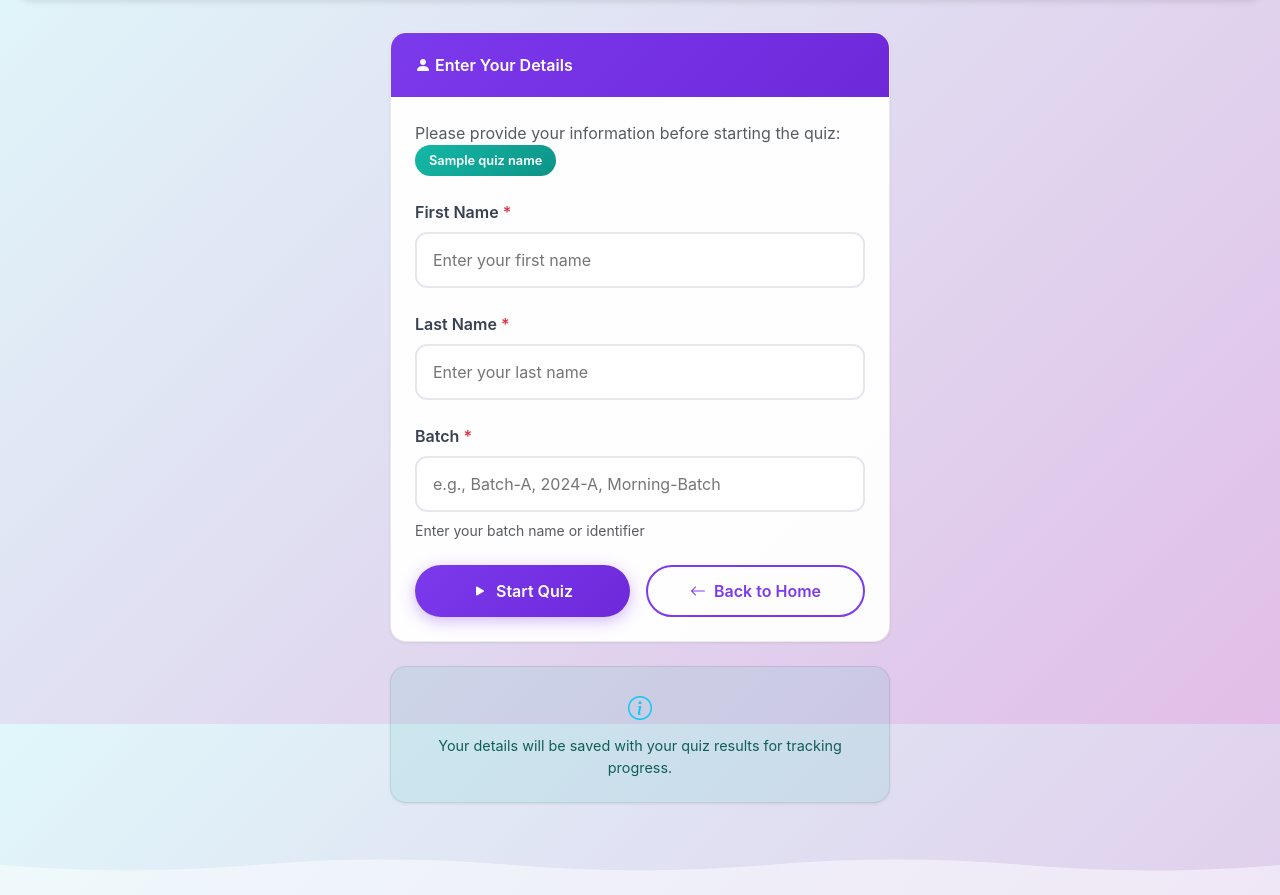
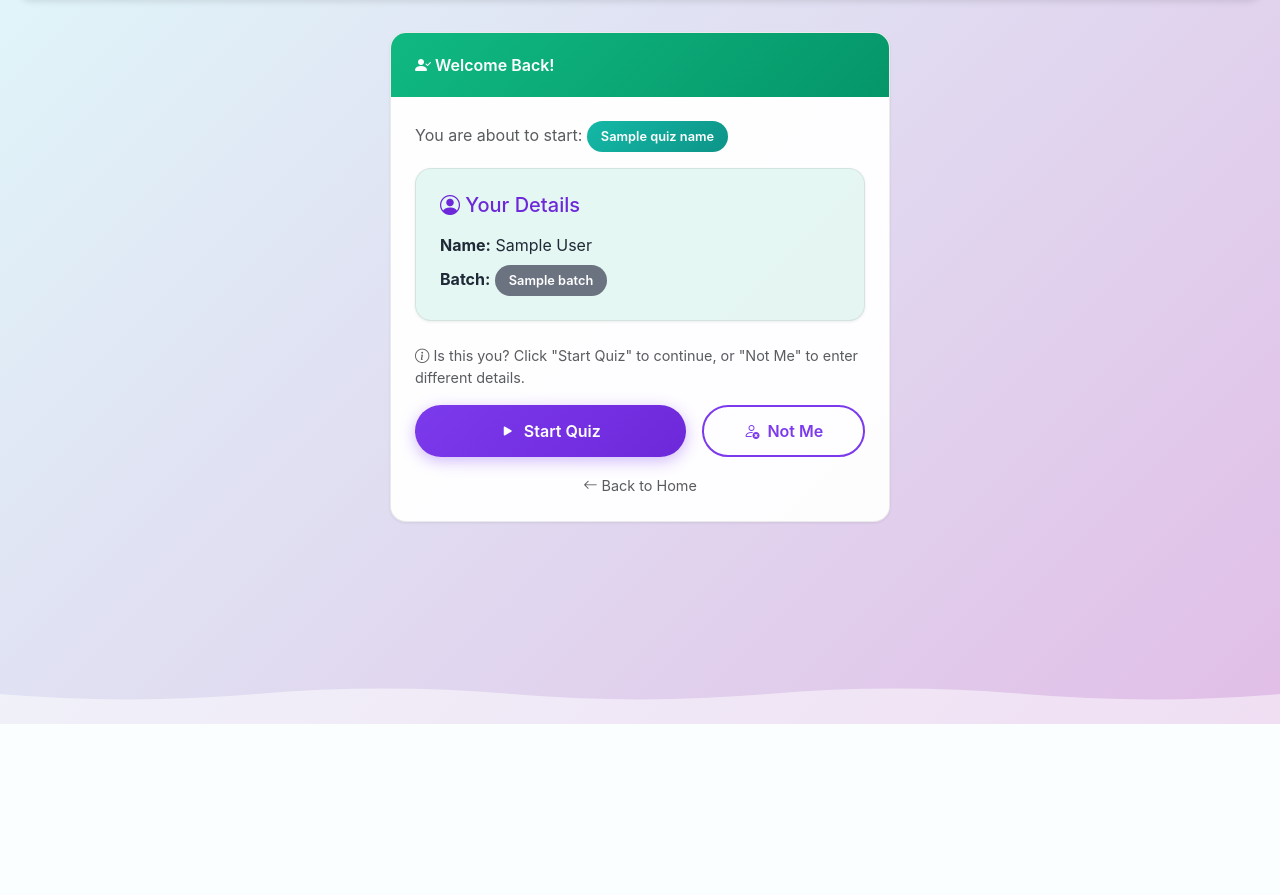
Before and after one commit to asterisk-ragavan/cicce-quiz, a Flask app: template templates/student_details.html in a window 1280 px wide. Shown: the part 76-971 px from the top of the page. After the commit the page ends 800 px from the top, so only its background shows below. Run offline with Flask 3, Linux system fonts and the light colour scheme; the template is opened without the code that fills it: most values are stand-ins (such as "Sample title", 1, 10 or a date in 2020); some libraries are stand-ins or nearby versions.

Commit message:
Add student session check: show existing info with option to continue or change

```diff
--- a/app.py
+++ b/app.py
@@ -584,7 +584,12 @@ def student_details() -> str | Response:
         flash('Quiz not found.', 'danger')
         return redirect(url_for('index'))
 
-    return render_template('student_details.html', quiz_id=quiz_id, quiz_name=quiz_info['title'])
+    # Pass existing student data if available
+    student_data = session.get('student_data')
+    return render_template('student_details.html',
+                          quiz_id=quiz_id,
+                          quiz_name=quiz_info['title'],
+                          student_data=student_data)
 
 
 @app.route('/set-student-details', methods=['POST'])
@@ -624,6 +629,41 @@ def clear_student() -> Response:
     session.pop('student_data', None)
     flash('Session cleared.', 'info')
     return redirect(url_for('index'))
+
+
+@app.route('/clear-student-redirect')
+def clear_student_and_redirect() -> Response:
+    """Clear student session and redirect back to student details"""
+    quiz_id = request.args.get('quiz', '')
+    session.pop('student_data', None)
+    session.pop('current_quiz_id', None)
+    session.pop('current_quiz_title', None)
+    if quiz_id:
+        return redirect(url_for('student_details', quiz=quiz_id))
+    return redirect(url_for('index'))
+
+
+@app.route('/start-quiz-session', methods=['POST'])
+def start_quiz_with_session() -> Response:
+    """Start quiz using existing session student data"""
+    quiz_id = request.form.get('quiz_id', '').strip()
+
+    if not session.get('student_data'):
+        flash('Please enter your details first.', 'warning')
+        return redirect(url_for('student_details', quiz=quiz_id))
+
+    quiz_info = get_quiz_info(quiz_id)
+    if not quiz_info or not quiz_info['is_active']:
+        flash('Quiz not available.', 'danger')
+        return redirect(url_for('index'))
+
+    session['current_quiz_id'] = quiz_id
+    session['current_quiz_title'] = quiz_info['title']
+
+    questions = get_quiz_questions(quiz_id, shuffle=True)
+    initialize_session(questions)
+
+    return redirect(url_for('quiz'))
 
 
 @app.route('/load_questions', methods=['POST'])
--- a/templates/student_details.html
+++ b/templates/student_details.html
@@ -5,6 +5,55 @@
 {% block content %}
 <div class="d-flex justify-content-center align-items-center" style="min-height: 60vh;">
     <div style="max-width: 500px; width: 100%;">
+        {% if student_data %}
+        <!-- Show existing student info -->
+        <div class="card-modern fade-up">
+            <div class="card-header-modern" style="background: linear-gradient(135deg, #10b981, #059669);">
+                <span><i class="bi bi-person-check-fill"></i> Welcome Back!</span>
+            </div>
+            <div class="card-body-modern">
+                <p class="text-muted mb-3">
+                    You are about to start:
+                    <span class="badge-modern badge-info">{{ quiz_name }}</span>
+                </p>
+
+                <div class="card-modern mb-4" style="background: rgba(16, 185, 129, 0.1);">
+                    <div class="card-body-modern">
+                        <h5 style="color: var(--primary-dark); margin-bottom: 1rem;">
+                            <i class="bi bi-person-circle"></i> Your Details
+                        </h5>
+                        <div style="display: grid; gap: 0.5rem;">
+                            <p class="mb-0"><strong>Name:</strong> {{ student_data.first_name }} {{ student_data.last_name }}</p>
+                            <p class="mb-0"><strong>Batch:</strong> <span class="badge-modern badge-secondary">{{ student_data.batch }}</span></p>
+                        </div>
+                    </div>
+                </div>
+
+                <p class="text-muted mb-3" style="font-size: 0.9rem;">
+                    <i class="bi bi-info-circle"></i> Is this you? Click "Start Quiz" to continue, or "Not Me" to enter different details.
+                </p>
+
+                <form action="{{ url_for('start_quiz_with_session') }}" method="POST">
+                    <input type="hidden" name="quiz_id" value="{{ quiz_id }}">
+                    <div class="d-flex flex-wrap gap-3">
+                        <button type="submit" class="btn-modern btn-primary-modern" style="flex: 2;">
+                            <i class="bi bi-play-fill"></i> Start Quiz
+                        </button>
+                        <a href="{{ url_for('clear_student_and_redirect', quiz=quiz_id) }}" class="btn-modern btn-outline-modern" style="flex: 1;">
+                            <i class="bi bi-person-x"></i> Not Me
+                        </a>
+                    </div>
+                </form>
+
+                <div class="text-center mt-3">
+                    <a href="{{ url_for('index') }}" class="text-muted" style="text-decoration: none; font-size: 0.9rem;">
+                        <i class="bi bi-arrow-left"></i> Back to Home
+                    </a>
+                </div>
+            </div>
+        </div>
+        {% else %}
+        <!-- Show form for new student -->
         <div class="card-modern fade-up">
             <div class="card-header-modern">
                 <span><i class="bi bi-person-fill"></i> Enter Your Details</span>
@@ -66,6 +115,7 @@
                 </p>
             </div>
         </div>
+        {% endif %}
     </div>
 </div>
 {% endblock %}
```
Also changed, not shown: 3 other files.
